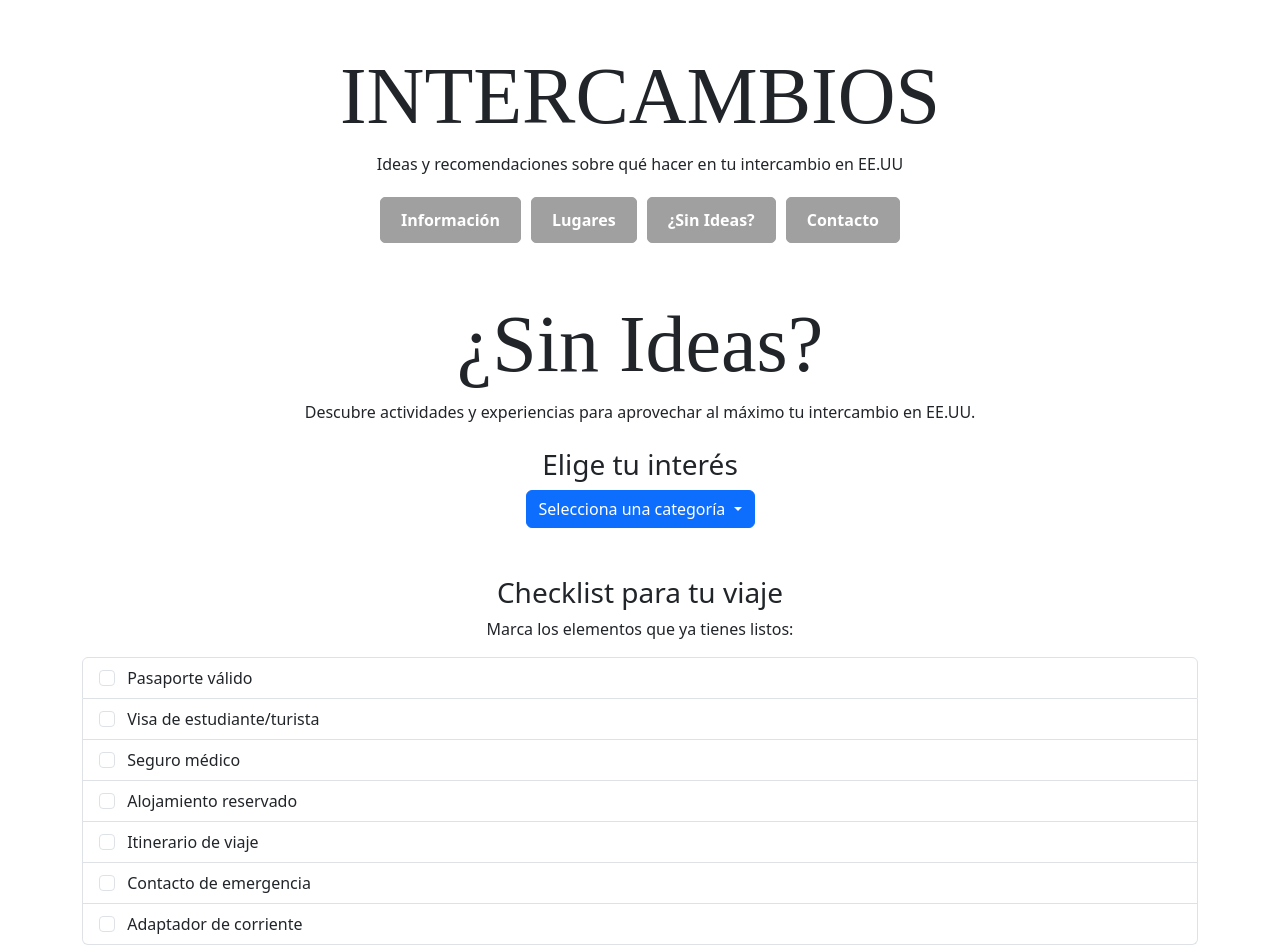
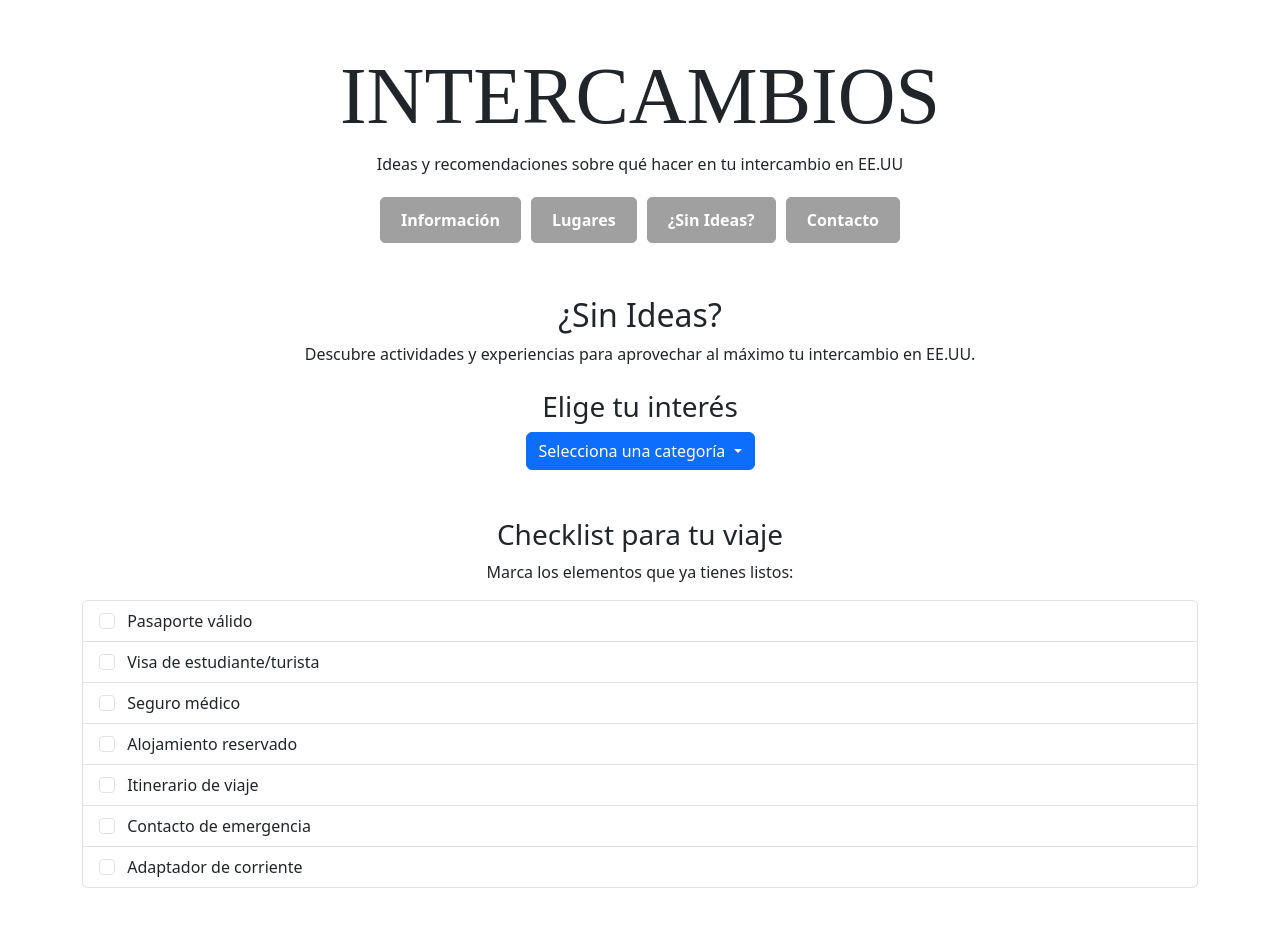
Before and after one commit to SalvadorICAI/SalvadorICAI.github.io, a plain HTML site: page sin-ideas.html in a window 1280 px wide. After the commit the page ends 888 px from the top, so only its background shows below. Drawn offline with nearby package versions, Linux system fonts and the light colour scheme.

Commit message:
pagina sin ideas completa v3

```diff
--- a/sin-ideas.html
+++ b/sin-ideas.html
@@ -24,7 +24,7 @@
         <button type="button" class="btn btn-bd-primary" onclick="window.location.href='contacto.html'">Contacto</button>
     </div>
     <div class="container text-center mt-5">
-        <h1>¿Sin Ideas?</h1>
+        <h2>¿Sin Ideas?</h2>
         <p>Descubre actividades y experiencias para aprovechar al máximo tu intercambio en EE.UU.</p>
     </div>
 
```
